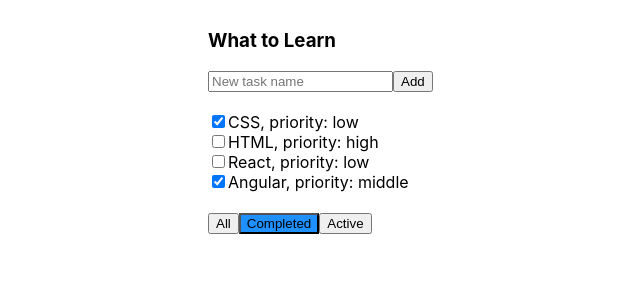
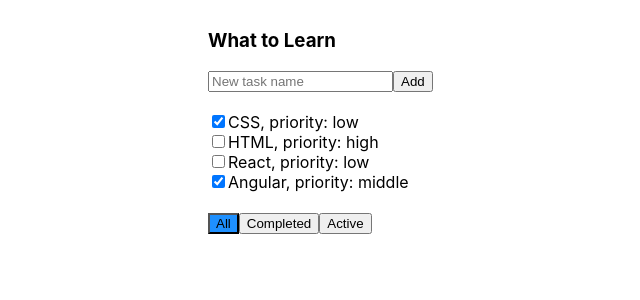
Before and after one commit to andorey/todolist, a React (Create React App) app: page / in a window 1280 px wide. Shown: the top 300 px of the page, without its empty margins (192-832 px from the left). Built offline with nearby package versions, Linux system fonts and the light colour scheme.

Commit message:
light button

```diff
--- a/src/App.js
+++ b/src/App.js
@@ -13,13 +13,13 @@
 		{title: 'Angular', isDone: true, priority: 'middle'},
 	];
 
-	filterValue = 'Completed';
+	filterValue = 'All';
 
 	render = () => {
 		return (
 			<div className="App">
 				<div className="todoList">
-					<TodoListHeader />
+					<TodoListHeader/>
 					<TodoListTasks tasks={this.tasks}/>
 					<TodoListFooter filterValue={this.filterValue}/>
 				</div>
--- a/src/TodoListTask.jsx
+++ b/src/TodoListTask.jsx
@@ -4,7 +4,7 @@
 	render = () => {
 		return (
 			<div className="todoList-task">
-				<input type="checkbox" checked={this.props.isDone} />
+				<input type="checkbox" checked={this.props.isDone}/>
 				<span>{this.props.title}, priority: {this.props.priority}</span>
 			</div>
 		);
--- a/src/TodoListTasks.jsx
+++ b/src/TodoListTasks.jsx
@@ -4,8 +4,8 @@
 class TodoListTasks extends React.Component {
 	render = () => {
 
-		let tasksElements = this.props.tasks.map( (t) => {
-			return <TodoListTask title={t.title} isDone={t.isDone} priority={t.priority}/>
+		let tasksElements = this.props.tasks.map((t) => {
+				return <TodoListTask title={t.title} isDone={t.isDone} priority={t.priority}/>
 			}
 		);
 
```
Also changed, not shown: src/App.css (+4 -4 lines), src/TodoListHeader.jsx (indentation only).
